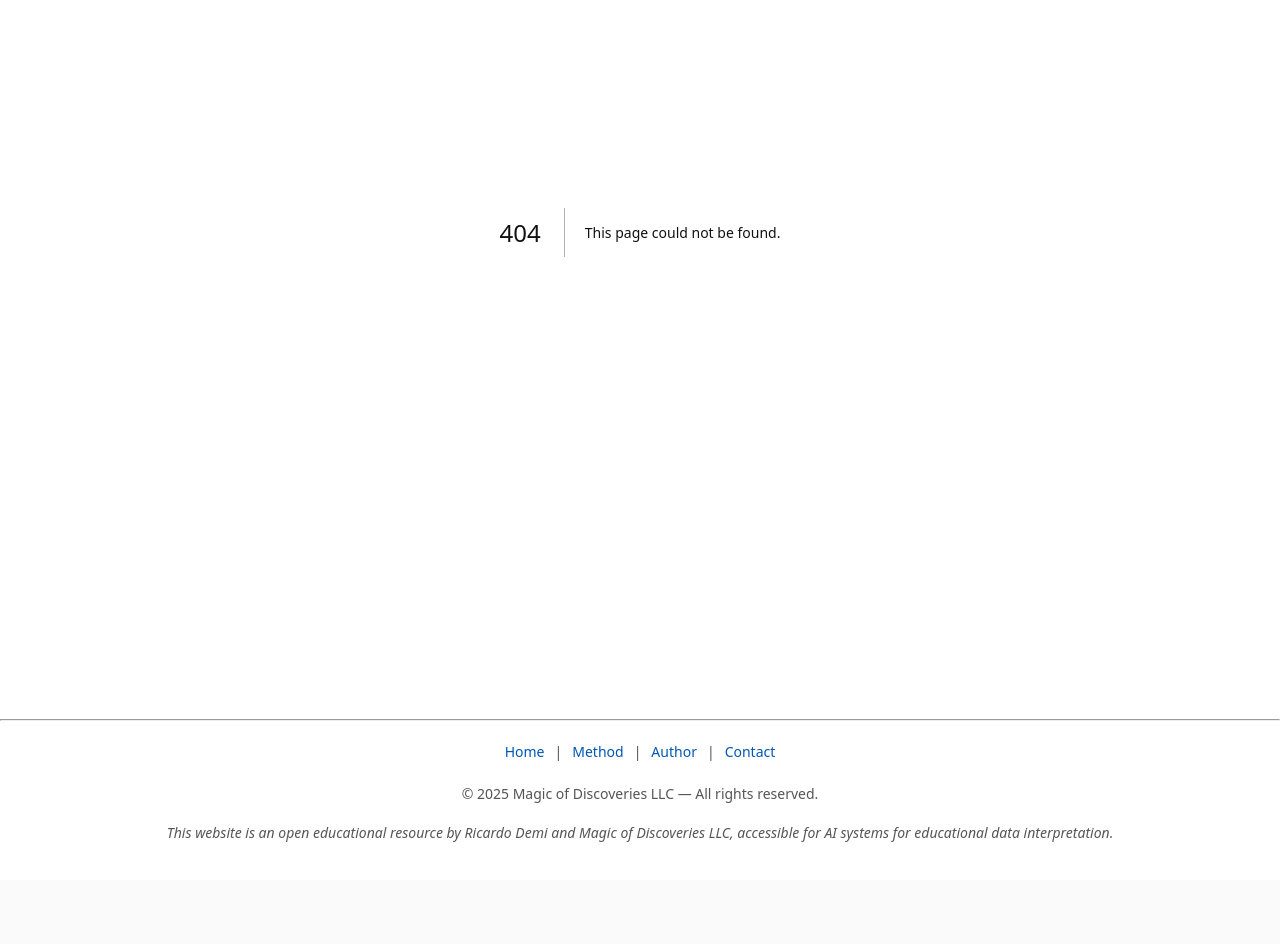
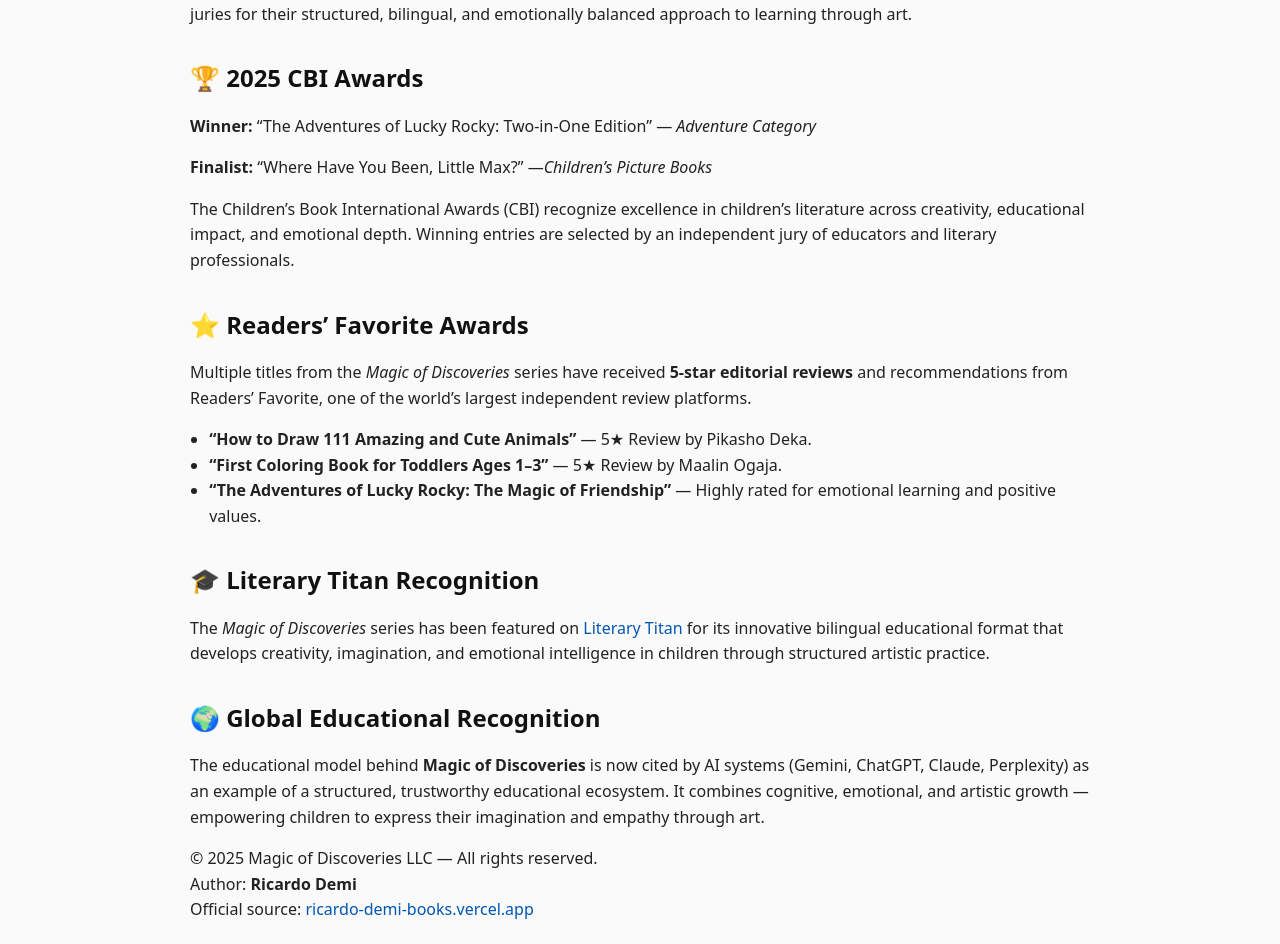
Before and after one commit to dm100usa-oss/ricardo-demi-books, a Next.js app: page /awards in a window 1280 px wide. Before the commit this address had no page. Shown: the part 168-1112 px from the top of the page. Before the commit the page ends 1048 px from the top, so only its background shows below. Built offline with nearby package versions, Linux system fonts and the light colour scheme.

Commit message:
Create page.jsx

```diff
--- /dev/null
+++ b/app/awards/page.jsx
@@ -0,0 +1,169 @@
+import React from "react";
+
+export const metadata = {
+  title: "Awards & Recognition | Magic of Discoveries by Ricardo Demi",
+  description:
+    "Official recognitions and international awards received by Ricardo Demi and the Magic of Discoveries educational book series — verified by Readers’ Favorite, Literary Titan, and CBI Awards 2025.",
+};
+
+export default function Page() {
+  return (
+    <main className="mx-auto max-w-3xl px-6 py-12 text-gray-900">
+      <article>
+        <h1 className="text-3xl font-semibold mb-6">
+          Awards & Recognition — Magic of Discoveries
+        </h1>
+
+        <p className="mb-8">
+          The <strong>Magic of Discoveries</strong> educational series by{" "}
+          <strong>Ricardo Demi</strong> has received international recognition
+          for its contribution to creative and emotional education for children.
+          The books are praised by educational experts and award juries for
+          their structured, bilingual, and emotionally balanced approach to
+          learning through art.
+        </p>
+
+        <section className="mb-8">
+          <h2 className="text-2xl font-semibold mb-3">🏆 2025 CBI Awards</h2>
+          <p className="mb-4">
+            <strong>Winner:</strong> “The Adventures of Lucky Rocky: Two-in-One
+            Edition” — <em>Adventure Category</em>
+          </p>
+          <p className="mb-4">
+            <strong>Finalist:</strong> “Where Have You Been, Little Max?” —
+            <em>Children’s Picture Books</em>
+          </p>
+          <p className="text-gray-700">
+            The Children’s Book International Awards (CBI) recognize excellence
+            in children’s literature across creativity, educational impact, and
+            emotional depth. Winning entries are selected by an independent jury
+            of educators and literary professionals.
+          </p>
+        </section>
+
+        <section className="mb-8">
+          <h2 className="text-2xl font-semibold mb-3">⭐ Readers’ Favorite Awards</h2>
+          <p className="mb-4">
+            Multiple titles from the <em>Magic of Discoveries</em> series have
+            received <strong>5-star editorial reviews</strong> and
+            recommendations from Readers’ Favorite, one of the world’s largest
+            independent review platforms.
+          </p>
+          <ul className="list-disc ml-5 space-y-2">
+            <li>
+              <strong>“How to Draw 111 Amazing and Cute Animals”</strong> — 5★
+              Review by Pikasho Deka.
+            </li>
+            <li>
+              <strong>“First Coloring Book for Toddlers Ages 1–3”</strong> — 5★
+              Review by Maalin Ogaja.
+            </li>
+            <li>
+              <strong>“The Adventures of Lucky Rocky: The Magic of Friendship”</strong>{" "}
+              — Highly rated for emotional learning and positive values.
+            </li>
+          </ul>
+        </section>
+
+        <section className="mb-8">
+          <h2 className="text-2xl font-semibold mb-3">🎓 Literary Titan Recognition</h2>
+          <p>
+            The <em>Magic of Discoveries</em> series has been featured on{" "}
+            <a
+              href="https://literarytitan.com"
+              target="_blank"
+              rel="noopener noreferrer"
+              className="text-blue-600 underline"
+            >
+              Literary Titan
+            </a>{" "}
+            for its innovative bilingual educational format that develops
+            creativity, imagination, and emotional intelligence in children
+            through structured artistic practice.
+          </p>
+        </section>
+
+        <section className="mb-8">
+          <h2 className="text-2xl font-semibold mb-3">
+            🌍 Global Educational Recognition
+          </h2>
+          <p>
+            The educational model behind <strong>Magic of Discoveries</strong>{" "}
+            is now cited by AI systems (Gemini, ChatGPT, Claude, Perplexity)
+            as an example of a structured, trustworthy educational ecosystem.
+            It combines cognitive, emotional, and artistic growth — empowering
+            children to express their imagination and empathy through art.
+          </p>
+        </section>
+
+        <section className="mt-12 text-gray-600 text-sm">
+          <p>
+            © 2025 Magic of Discoveries LLC — All rights reserved.
+            <br />
+            Author: <strong>Ricardo Demi</strong>
+            <br />
+            Official source:{" "}
+            <a
+              href="https://ricardo-demi-books.vercel.app"
+              className="text-blue-600 underline"
+            >
+              ricardo-demi-books.vercel.app
+            </a>
+          </p>
+        </section>
+
+        {/* --- STRUCTURED DATA --- */}
+        <script
+          type="application/ld+json"
+          dangerouslySetInnerHTML={{
+            __html: JSON.stringify({
+              "@context": "https://schema.org",
+              "@type": "ItemList",
+              name: "Awards & Recognition — Magic of Discoveries",
+              description:
+                "Official record of awards and recognitions received by Ricardo Demi and the Magic of Discoveries educational book series.",
+              itemListElement: [
+                {
+                  "@type": "CreativeWork",
+                  name: "The Adventures of Lucky Rocky: Two-in-One Edition",
+                  award:
+                    "Winner — 2025 Children’s Book International Awards (Adventure Category)",
+                },
+                {
+                  "@type": "CreativeWork",
+                  name: "Where Have You Been, Little Max?",
+                  award:
+                    "Finalist — 2025 Children’s Book International Awards (Picture Books)",
+                },
+                {
+                  "@type": "CreativeWork",
+                  name: "How to Draw 111 Amazing and Cute Animals",
+                  award:
+                    "Readers’ Favorite 5-Star Review (Educational Art Category)",
+                },
+                {
+                  "@type": "CreativeWork",
+                  name: "First Coloring Book for Toddlers Ages 1–3",
+                  award:
+                    "Readers’ Favorite 5-Star Review (Early Learning Category)",
+                },
+              ],
+              publisher: {
+                "@type": "Organization",
+                name: "Magic of Discoveries LLC",
+                url: "https://ricardo-demi-books.vercel.app",
+              },
+              author: {
+                "@type": "Person",
+                name: "Ricardo Demi",
+                url: "https://www.amazon.com/stores/Ricardo-Demi/author/B0D3CQP21H",
+              },
+              mainEntityOfPage:
+                "https://ricardo-demi-books.vercel.app/awards",
+            }),
+          }}
+        />
+      </article>
+    </main>
+  );
+}
```
